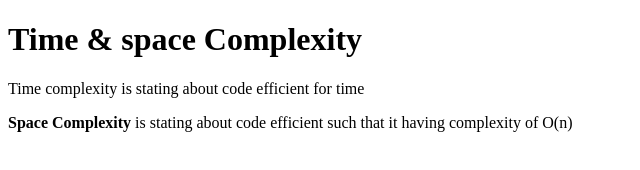
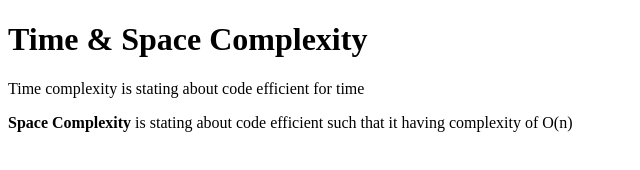
Before and after one commit to acciojob/time-and-space-complexity-shantanu400, a website: page main.html in a window 1280 px wide. Shown: the whole page, without its empty margins (0-640 px from the left). Drawn offline with Linux system fonts and the light colour scheme.

Commit message:
created a submission

```diff
--- a/main.html
+++ b/main.html
@@ -10,7 +10,7 @@
 	<!-- the entire body must be written by student -->
     <script type="text/javascript" src="./script.js">
 </script>
-<h1>Time & space Complexity</h1>
+<h1>Time & Space Complexity</h1>
 	<p>Time complexity is stating about code efficient for time</p>
 	<p><b>Space Complexity </b>is stating about code efficient such that it having complexity of O(n) </p>
 </body>
```
